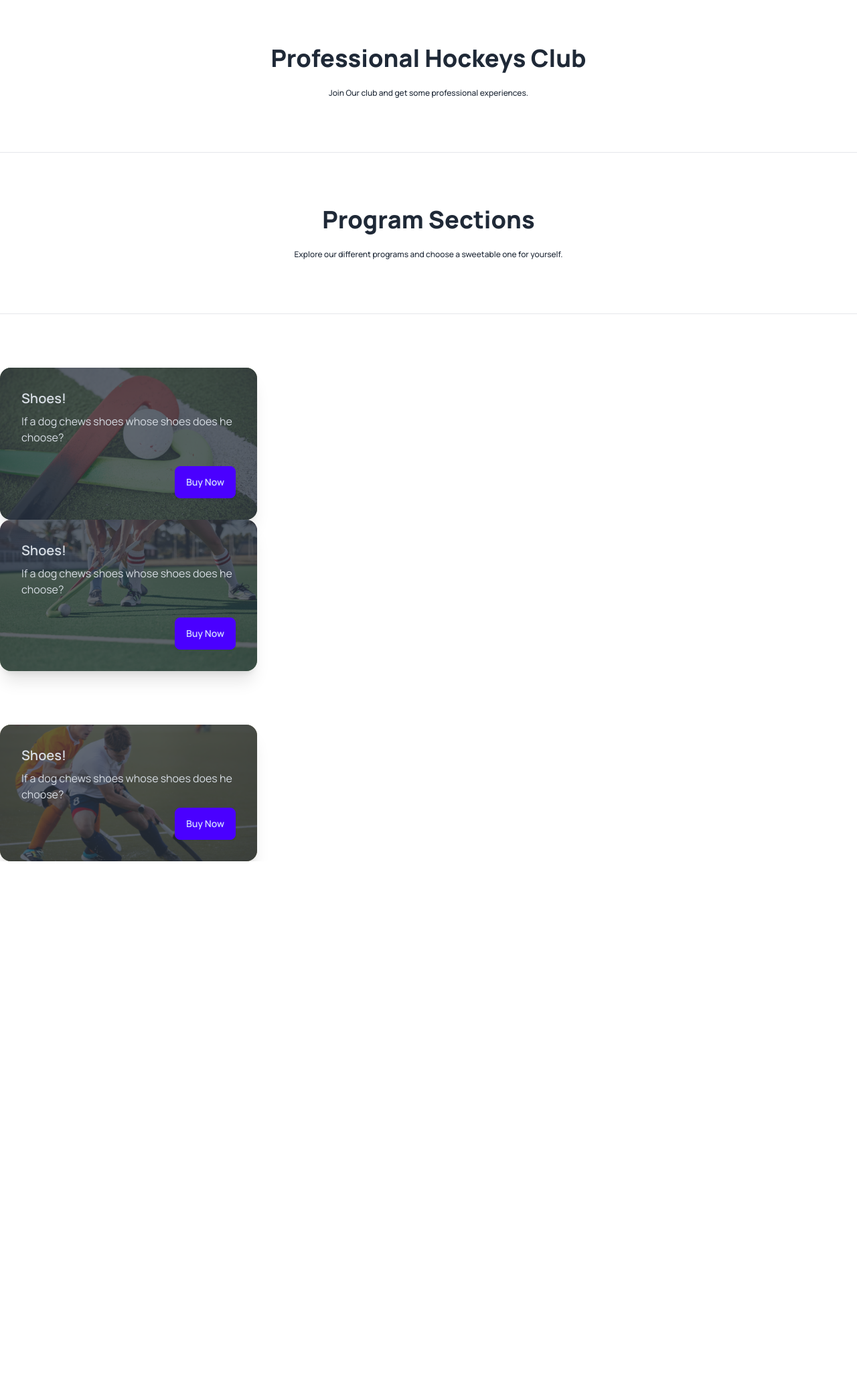
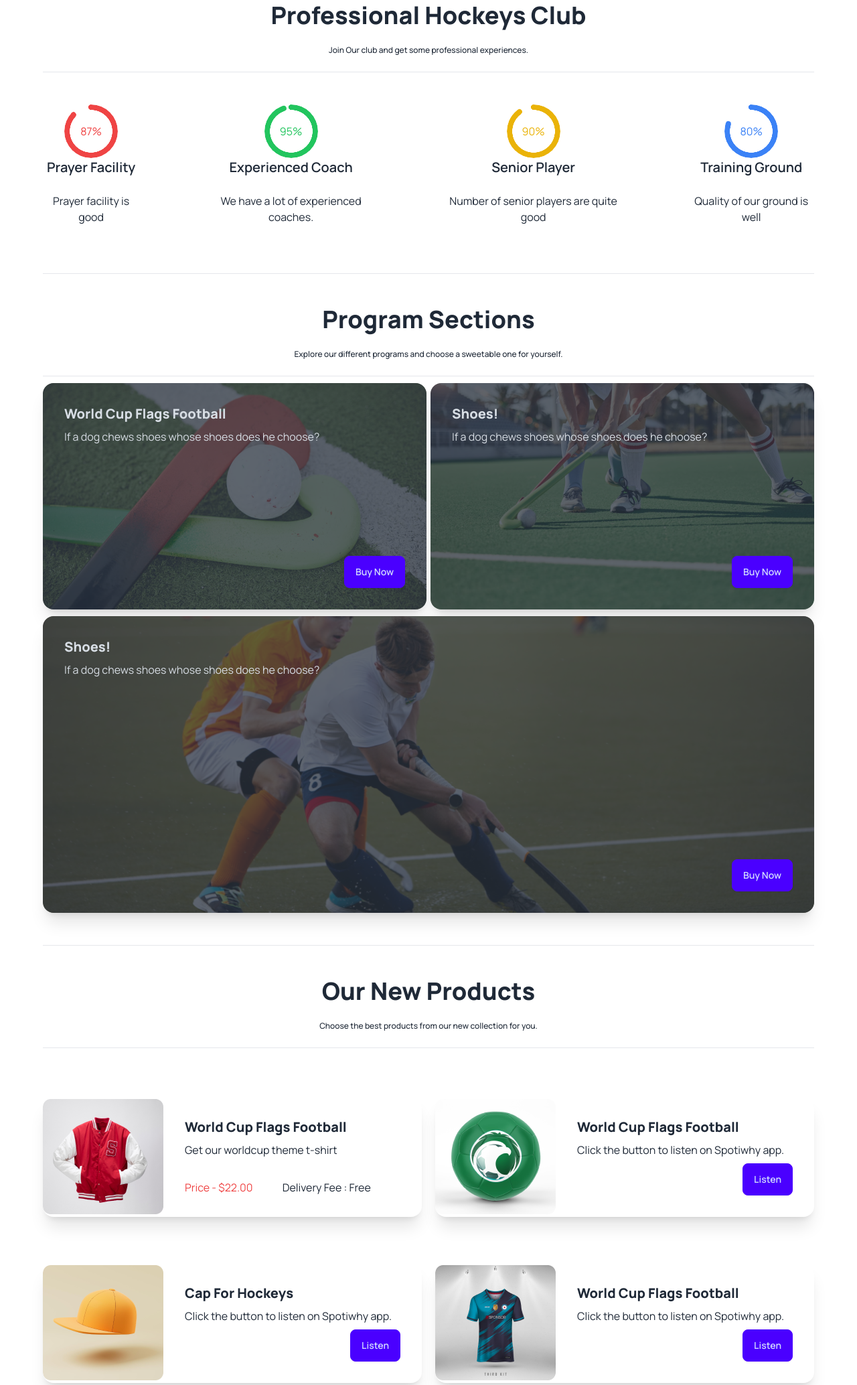
Before and after one commit to Sahara-Tohfa/Assignment-3-hockeys, a plain HTML site: page index.html in a window 1280 px wide. Shown: the part 718-2786 px from the top of the page at 67% size. Before the commit the page ends 2004 px from the top, so only its background shows below. Drawn offline with nearby package versions, Linux system fonts and the light colour scheme.

Commit message:
added new product section

```diff
--- a/index.html
+++ b/index.html
@@ -30,7 +30,7 @@
 
 </head>
     <body class="font-manrope">
-    <header class="container lg:mx-auto">
+    <header class="container lg:max-w-6xl mx-auto space-y-12">
         <div class="navbar bg-base-100">
             <div class="navbar-start">
                 <div class="dropdown">
@@ -70,7 +70,7 @@
         </div>
 
     </header>
-    <main class="container lg:mx-auto space-y-20" >
+    <main class="container max-w-max lg:max-w-6xl mx-auto space-y-12" >
         <div class="carousel lg:h-[550px]">
             <div id="slide1" class="carousel-item relative w-full">
               <img src="./images/1.png" class="w-full" />
@@ -95,31 +95,58 @@
             </div>
           </div>
           <hr>
+          <section class="max-w-max lg:max-w-6xl mx-auto space-y-12">
           <div class="text-center">
             <h1 class="text-4xl font-extrabold mb-6">Professional Hockeys Club</h1>
             <p class="text-xs font-medium mb-6">Join Our club and get some professional experiences.</p>
+            <hr>
+          </div>
+          <div class="lg:flex justify-center lg:space-x-24  ">
+          <div class="text-center mb-6">
+          <div class="radial-progress text-red-500" style="--value:87;" role="progressbar">87%</div>
+          <h4 class="text-xl font-semibold mb-6">Prayer Facility</h4>
+          <p> Prayer facility is good </p>
+          </div>
+          <div class="text-center mb-6">
+            <div class="radial-progress text-green-500" style="--value:95;" role="progressbar">95%</div>
+            <h4 class="text-xl font-semibold mb-6">Experienced Coach</h4>
+            <p>We have a lot of experienced coaches.</p>
+            </div>
+            <div class="text-center mb-6">
+              <div class="radial-progress text-yellow-500" style="--value:90;" role="progressbar">90%</div>
+              <h4 class="text-xl font-semibold mb-6">Senior Player</h4>
+              <p>Number of senior players are quite good</p>
+              </div>
+              <div class="text-center mb-6">
+                <div class="radial-progress text-blue-500" style="--value:80;" role="progressbar">80%</div>
+                <h4 class="text-xl font-semibold mb-6">Training Ground</h4>
+                <p>Quality of our ground is well</p>
+                </div>
           </div>
           <hr>
+          </section>
+
+          <section class="max-w-max lg:max-w-6xl mx-auto space-y-2.5">
           <div class="text-center">
             <h1 class="text-4xl font-extrabold mb-6">Program Sections</h1>
             <p class="text-xs font-medium mb-6">Explore our different programs and choose a sweetable one for yourself.</p>
           </div>
           <hr>
-          <div class="">
-          <div class="card w-96 bg-base-100 shadow-xl image-full">
+          <div class=" lg:flex justify-between space-y-2.5 lg:space-y-0">
+          <div class="card bg-base-100 shadow-xl image-full ">
             <figure><img src="./images/2.png" alt="Shoes" /></figure>
             <div class="card-body">
-              <h2 class="card-title">Shoes!</h2>
+              <h2 class="card-title text-xl font-extrabold">World Cup Flags Football</h2>
               <p>If a dog chews shoes whose shoes does he choose?</p>
               <div class="card-actions justify-end">
                 <button class="btn btn-primary">Buy Now</button>
               </div>
             </div>
           </div>
-          <div class="card w-96 bg-base-100 shadow-xl image-full">
+          <div class="card bg-base-100 shadow-xl image-full ">
             <figure><img src="./images/3.png" alt="Shoes" /></figure>
             <div class="card-body">
-              <h2 class="card-title">Shoes!</h2>
+              <h2 class="card-title text-xl font-extrabold">Shoes!</h2>
               <p>If a dog chews shoes whose shoes does he choose?</p>
               <div class="card-actions justify-end">
                 <button class="btn btn-primary">Buy Now</button>
@@ -127,17 +154,91 @@
             </div>
           </div>
           </div>
-
-          <div class="card w-96 bg-base-100 shadow-xl image-full">
+          <div class="card bg-base-100 shadow-xl image-full ">
             <figure><img src="./images/4.png" alt="Shoes" /></figure>
             <div class="card-body">
-              <h2 class="card-title">Shoes!</h2>
+              <h2 class="card-title text-xl font-extrabold">Shoes!</h2>
               <p>If a dog chews shoes whose shoes does he choose?</p>
               <div class="card-actions justify-end">
                 <button class="btn btn-primary">Buy Now</button>
               </div>
             </div>
           </div>
+          </section>
+          <section>
+            <hr>
+            <div class="text-center my-6 lg:my-12">
+              <h1 class="text-4xl font-extrabold mb-6">Our New Products</h1>
+              <p class="text-xs font-medium mb-6">Choose the best products from our new collection for you.</p>
+            <hr>
+            </div>
+            <div class="grid gap-5 grid-cols-1 lg:grid-cols-2 ">
+              <div class="card lg:card-side bg-base-100 shadow-xl my-6">
+                <figure><img src="./images/5.png" alt="Album"/></figure>
+                <div class="card-body">
+                  <h2 class="card-title text-xl font-extrabold">World Cup Flags Football</h2>
+                  <p>Get our worldcup theme t-shirt</p>
+                  <div class="flex justify-between">
+                  <p class="text-red-500">Price - $22.00</p>
+                  <p>Delivery Fee : Free</p>
+                  </div>
+
+
+                </div>
+                </div>
+                <div class="card lg:card-side bg-base-100 shadow-xl my-6">
+                  <figure><img src="./images/6.png" alt="Album"/></figure>
+                  <div class="card-body">
+                    <h2 class="card-title text-xl font-extrabold">World Cup Flags Football</h2>
+                    <p>Click the button to listen on Spotiwhy app.</p>
+                    <div class="card-actions justify-end">
+                      <button class="btn btn-primary">Listen</button>
+                    </div>
+                  </div>
+                </div>
+                <div class="card lg:card-side bg-base-100 shadow-xl my-6">
+                  <figure><img src="./images/7.png" alt="Album"/></figure>
+                  <div class="card-body">
+                    <h2 class="card-title text-xl font-extrabold">Cap For Hockeys</h2>
+                    <p>Click the button to listen on Spotiwhy app.</p>
+                    <div class="card-actions justify-end">
+                      <button class="btn btn-primary">Listen</button>
+                    </div>
+                  </div>
+                </div>
+                <div class="card lg:card-side bg-base-100 shadow-xl my-6">
+                  <figure><img src="./images/8.png" alt="Album"/></figure>
+                  <div class="card-body">
+                    <h2 class="card-title text-xl font-extrabold">World Cup Flags Football</h2>
+                    <p>Click the button to listen on Spotiwhy app.</p>
+                    <div class="card-actions justify-end">
+                      <button class="btn btn-primary">Listen</button>
+                    </div>
+                  </div>
+                </div>
+                <div class="card lg:card-side bg-base-100 shadow-xl my-6 ">
+                  <figure><img src="./images/9.png" alt="Album"/></figure>
+                  <div class="card-body">
+                    <h2 class="card-title text-xl font-extrabold">World Cup Flags Football</h2>
+                    <p>Click the button to listen on Spotiwhy app.</p>
+                    <div class="card-actions justify-end">
+                      <button class="btn btn-primary">Listen</button>
+                    </div>
+                  </div>
+                </div>
+                <div class="card lg:card-side bg-base-100 shadow-xl my-6">
+                  <figure><img src="./images/10.png" alt="Album"/></figure>
+                  <div class="card-body">
+                    <h2 class="card-title text-xl font-extrabold">World Cup Flags Football</h2>
+                    <p>Click the button to listen on Spotiwhy app.</p>
+                    <div class="card-actions justify-end">
+                      <button class="btn btn-primary">Listen</button>
+                    </div>
+                  </div>
+                </div>
+
+            </div>
+          </section>
 
 
     </main>
```
